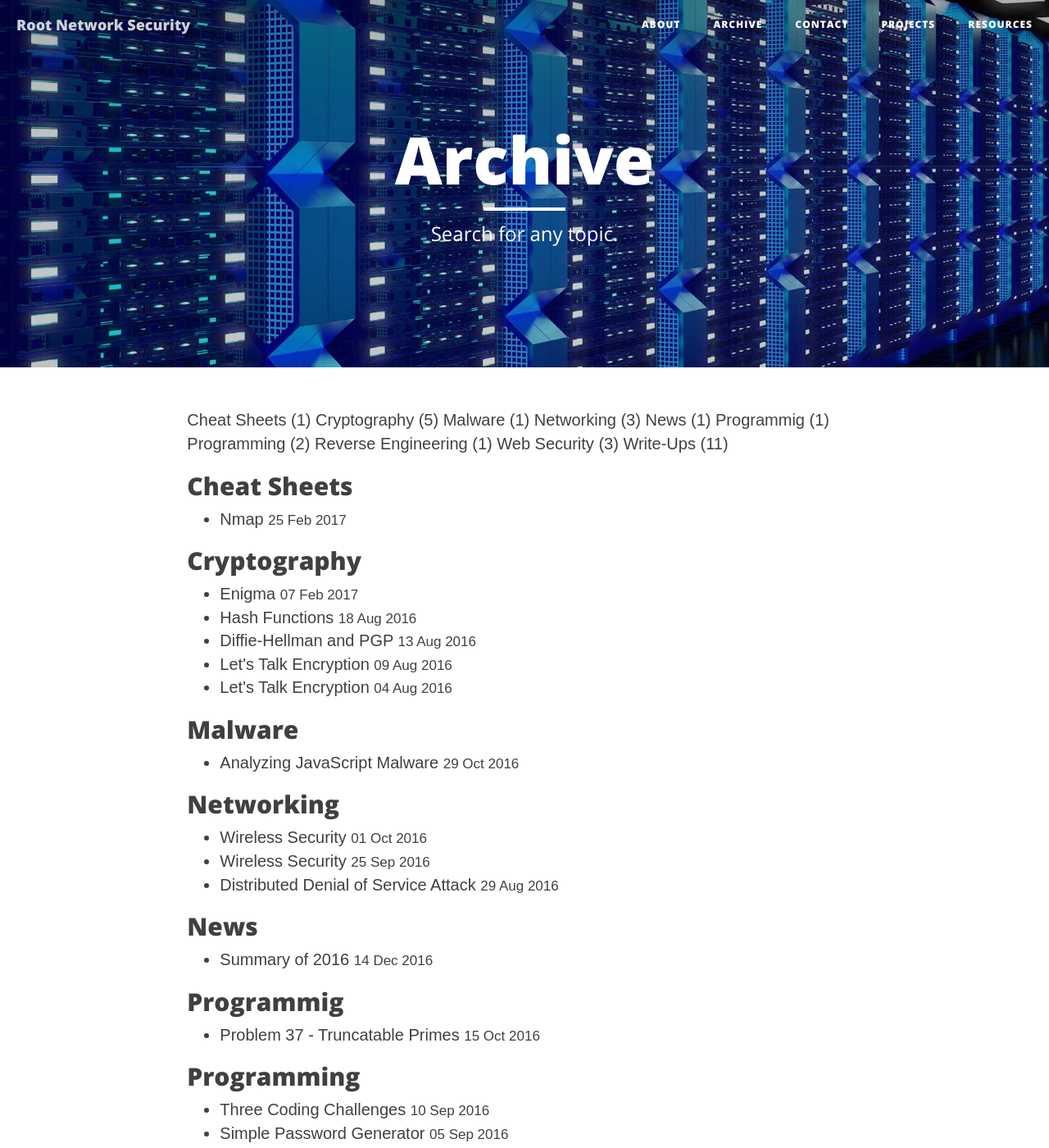
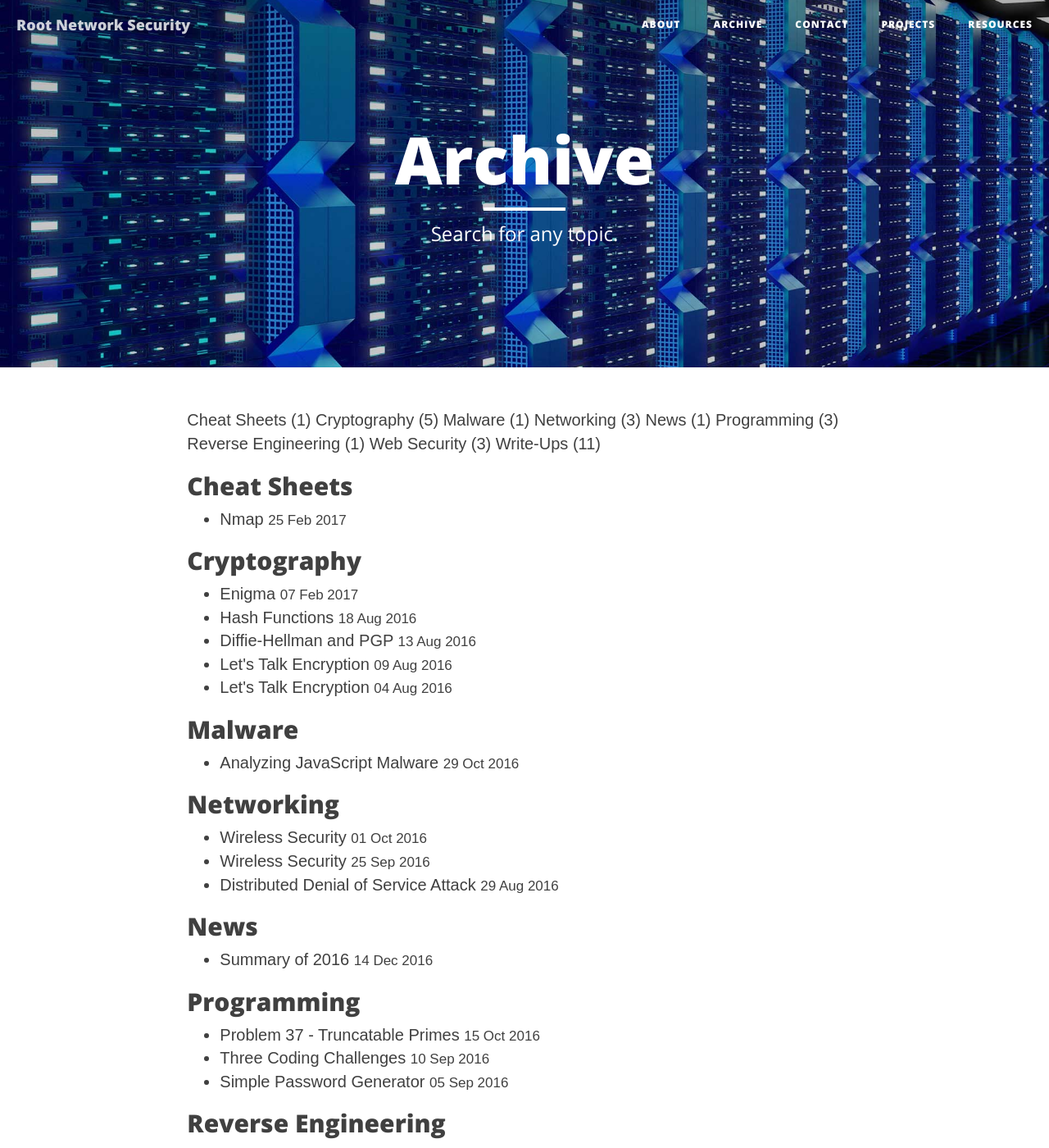
Before and after one commit to W3ndige/rootnetsec.github.io, a Jekyll site: the page built from _pages/archive.html, in a window 1280 px wide and 1400 px high. Shown: the whole window at 82% size. Built offline with Jekyll 4.4.1, drawn with Linux system fonts in a browser that asks for light colours; nearby versions of some CDN libraries; some web fonts are replaced.

Commit message:
Bug fixes

```diff
--- a/_posts/2016-10-15-euler-truncatable-primes.markdown
+++ b/_posts/2016-10-15-euler-truncatable-primes.markdown
@@ -5,7 +5,7 @@ subtitle:   "Project Euler Solutions"
 date:       2016-10-15 2:00:00
 author:     "W3ndige"
 header-img: "img/euler-header.jpg"
-category: Programmig
+category: Programming
 ---
 
 <h1>Introduction</h1>
--- a/_posts/2017-02-25-nmap-cheat-sheet.markdown
+++ b/_posts/2017-02-25-nmap-cheat-sheet.markdown
@@ -383,7 +383,7 @@ category: [Cheat Sheets]
   </table>
 </div>
 
-<h1 id="nmap-scripting">Nmap Scripting</h1>
+<h1 id="scripting">Nmap Scripting</h1>
 
 <p>Firstly, let's discuss different categories of scripting in Nmap. </p>
 
```
Also changed, not shown: 4 other files.
